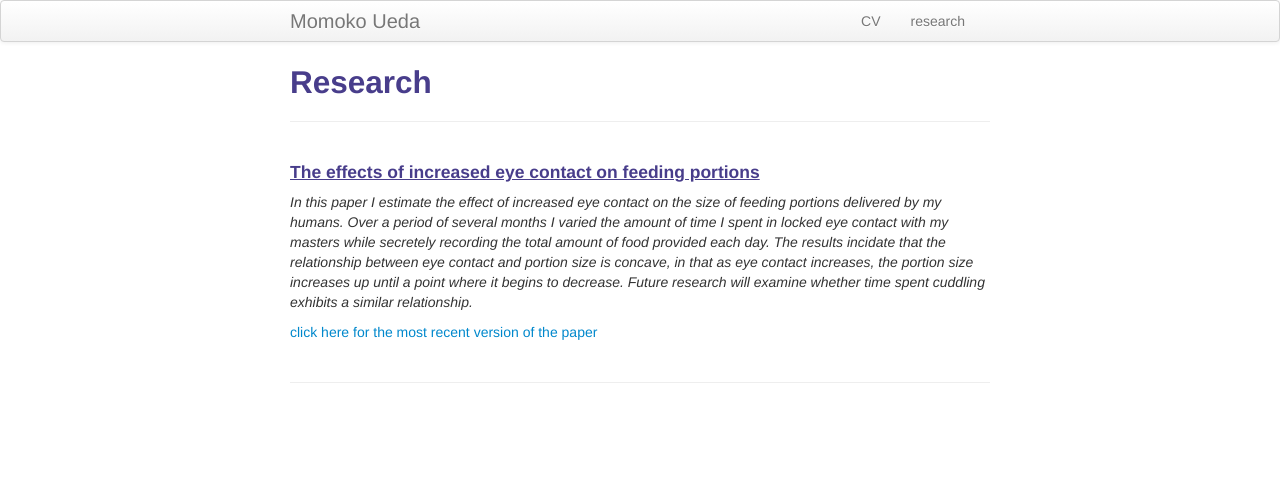
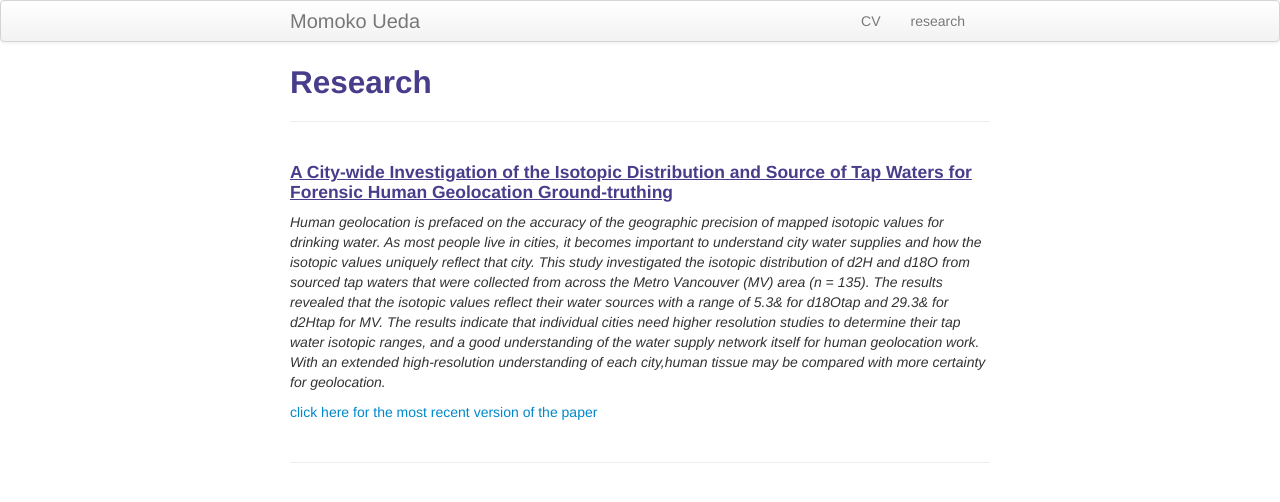
Before and after one commit to momoueda/momoueda1.github.io, a Jekyll site: the page built from pages/research.md, in a window 1280 px wide. Shown: the top 502 px of the page. Built offline with Jekyll 4.4.1, drawn with Linux system fonts in a browser that asks for light colours.

Commit message:
Update research.md

```diff
--- a/pages/research.md
+++ b/pages/research.md
@@ -1,13 +1,13 @@
 ---
 layout: page
 title: Research
-description: Blue Ham's research
+description: Momoko Ueda's research
 ---
 
 
 
-#### <u>The effects of increased eye contact on feeding portions</u>
-*In this paper I estimate the effect of increased eye contact on the size of feeding portions delivered by my humans. Over a period of several months I varied the amount of time I spent in locked eye contact with my masters while secretely recording the total amount of food provided each day. The results incidate that the relationship between eye contact and portion size is concave, in that as eye contact increases, the portion size increases up until a point where it begins to decrease. Future research will examine whether time spent cuddling exhibits a similar relationship.*
+#### <u>A City-wide Investigation of the Isotopic Distribution and Source of Tap Waters for Forensic Human Geolocation Ground-truthing</u>
+*Human geolocation is prefaced on the accuracy of the geographic precision of mapped isotopic values for drinking water. As most people live in cities, it becomes important to understand city water supplies and how the isotopic values uniquely reflect that city. This study investigated the isotopic distribution of d2H and d18O from sourced tap waters that were collected from across the Metro Vancouver (MV) area (n = 135). The results revealed that the isotopic values reflect their water sources with a range of 5.3& for d18Otap and 29.3& for d2Htap for MV. The results indicate that individual cities need higher resolution studies to determine their tap water isotopic ranges, and a good understanding of the water supply network itself for human geolocation work. With an extended high-resolution understanding of each city,human tissue may be compared with more certainty for geolocation.*
 
 [click here for the most recent version of the paper]({{ BASE_PATH}}/pages/working_papers/sample-working-paper.pdf)
 
```
